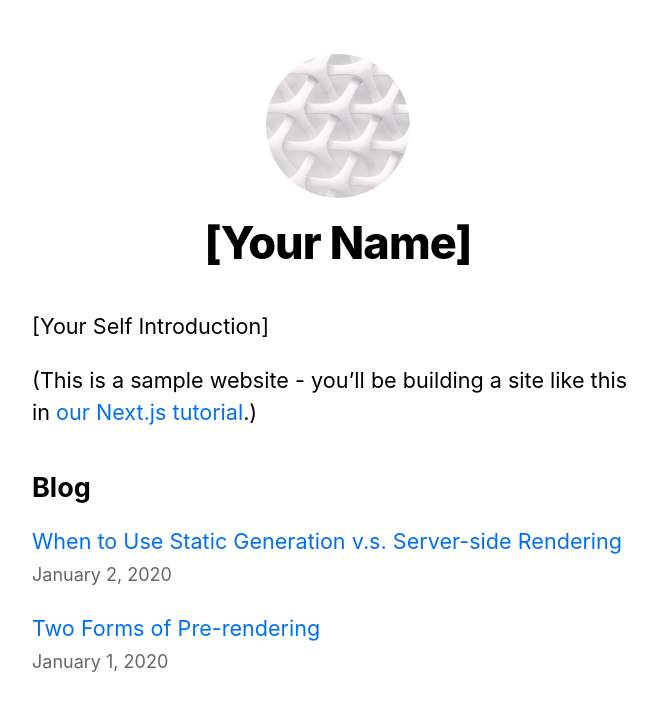
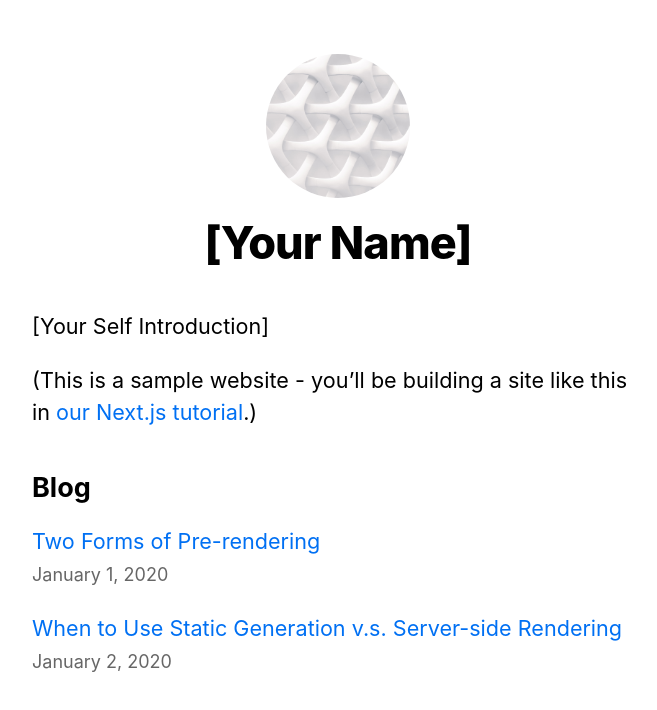
Before and after one commit to zaki-yama/reading-list, a Next.js app: page / in a window 1280 px wide. Shown: the top 710 px of the page, without its empty margins (302-959 px from the left). Built offline with nearby package versions, Linux system fonts and the light colour scheme.

Commit message:
feat: use mdx instead of remark

```diff
--- a/global.d.ts
+++ /dev/null
@@ -1,4 +0,0 @@
-declare module 'remark-html' {
-  const html: any
-  export default html
-}
--- a/lib/posts.ts
+++ /dev/null
@@ -1,69 +0,0 @@
-import fs from 'fs'
-import path from 'path'
-import matter from 'gray-matter'
-import remark from 'remark'
-import html from 'remark-html'
-
-const postsDirectory = path.join(process.cwd(), 'posts')
-
-export function getSortedPostsData() {
-  // Get file names under /posts
-  const fileNames = fs.readdirSync(postsDirectory)
-  const allPostsData = fileNames.map(fileName => {
-    // Remove ".md" from file name to get id
-    const id = fileName.replace(/\.md$/, '')
-
-    // Read markdown file as string
-    const fullPath = path.join(postsDirectory, fileName)
-    const fileContents = fs.readFileSync(fullPath, 'utf8')
-
-    // Use gray-matter to parse the post metadata section
-    const matterResult = matter(fileContents)
-
-    // Combine the data with the id
-    return {
-      id,
-      ...(matterResult.data as { date: string; title: string })
-    }
-  })
-  // Sort posts by date
-  return allPostsData.sort((a, b) => {
-    if (a.date < b.date) {
-      return 1
-    } else {
-      return -1
-    }
-  })
-}
-
-export function getAllPostIds() {
-  const fileNames = fs.readdirSync(postsDirectory)
-  return fileNames.map(fileName => {
-    return {
-      params: {
-        id: fileName.replace(/\.md$/, '')
-      }
-    }
-  })
-}
-
-export async function getPostData(id: string) {
-  const fullPath = path.join(postsDirectory, `${id}.md`)
-  const fileContents = fs.readFileSync(fullPath, 'utf8')
-
-  // Use gray-matter to parse the post metadata section
-  const matterResult = matter(fileContents)
-
-  // Use remark to convert markdown into HTML string
-  const processedContent = await remark()
-    .use(html)
-    .process(matterResult.content)
-  const contentHtml = processedContent.toString()
-
-  // Combine the data with the id and contentHtml
-  return {
-    id,
-    contentHtml,
-    ...(matterResult.data as { date: string; title: string })
-  }
-}
--- a/package.json
+++ b/package.json
@@ -11,10 +11,10 @@
     "date-fns": "^2.11.1",
     "gray-matter": "^4.0.2",
     "next": "^10.0.0",
+    "next-mdx-remote": "^1.0.0",
+    "next-remote-watch": "^0.2.0",
     "react": "16.13.1",
-    "react-dom": "16.13.1",
-    "remark": "^12.0.0",
-    "remark-html": "^12.0.0"
+    "react-dom": "16.13.1"
   },
   "devDependencies": {
     "@types/node": "^13.11.0",
--- a/pages/api/hello.ts
+++ /dev/null
@@ -1,5 +0,0 @@
-import { NextApiRequest, NextApiResponse } from 'next'
-
-export default (_: NextApiRequest, res: NextApiResponse) => {
-  res.status(200).json({ text: 'Hello' })
-}
--- a/pages/index.tsx
+++ b/pages/index.tsx
@@ -1,18 +1,21 @@
+import fs from 'fs';
+import path from 'path';
+import matter from 'gray-matter'
 import Head from 'next/head'
 import Layout, { siteTitle } from '../components/layout'
 import utilStyles from '../styles/utils.module.css'
-import { getSortedPostsData } from '../lib/posts'
 import Link from 'next/link'
 import Date from '../components/date'
 import { GetStaticProps } from 'next'
+import { postFilePaths, POSTS_PATH } from '../utils/mdxUtils';
 
 export default function Home({
-  allPostsData
+  posts
 }: {
-  allPostsData: {
-    date: string
-    title: string
-    id: string
+  posts: {
+    content: string
+    data: any
+    filePath: string
   }[]
 }) {
   return (
@@ -30,14 +33,16 @@ export default function Home({
       <section className={`${utilStyles.headingMd} ${utilStyles.padding1px}`}>
         <h2 className={utilStyles.headingLg}>Blog</h2>
         <ul className={utilStyles.list}>
-          {allPostsData.map(({ id, date, title }) => (
-            <li className={utilStyles.listItem} key={id}>
-              <Link href={`/posts/${id}`}>
-                <a>{title}</a>
+          {posts.map(post => (
+            <li className={utilStyles.listItem} key={post.filePath}>
+              <Link
+                            as={`/posts/${post.filePath.replace(/\.mdx?$/, '')}`}
+              href={`/posts/[slug]`}>
+                <a>{post.data.title}</a>
               </Link>
               <br />
               <small className={utilStyles.lightText}>
-                <Date dateString={date} />
+                <Date dateString={post.data.date} />
               </small>
             </li>
           ))}
@@ -48,10 +53,20 @@ export default function Home({
 }
 
 export const getStaticProps: GetStaticProps = async () => {
-  const allPostsData = getSortedPostsData()
+  const posts = postFilePaths.map(filePath => {
+    const source = fs.readFileSync(path.join(POSTS_PATH, filePath))
+    const { content, data } = matter(source);
+
+    return {
+      content,
+      data,
+      filePath,
+    }
+  });
+
   return {
     props: {
-      allPostsData
+      posts
     }
   }
 }
--- /dev/null
+++ b/utils/mdxUtils.ts
@@ -0,0 +1,11 @@
+import fs from 'fs'
+import path from 'path'
+
+// POSTS_PATH is useful when you want to get the path to a specific file
+export const POSTS_PATH = path.join(process.cwd(), 'posts')
+
+// postFilePaths is the list of all mdx files inside the POSTS_PATH directory
+export const postFilePaths = fs
+  .readdirSync(POSTS_PATH)
+  // Only include md(x) files
+  .filter((path) => /\.mdx?$/.test(path))
```
Also changed, not shown: pages/posts/[id].tsx (deleted, +0 -48 lines), pages/posts/[slug].tsx (added, +79 -0 lines), posts/pre-rendering.mdx (renamed from posts/pre-rendering.md), posts/ssg-ssr.mdx (renamed from posts/ssg-ssr.md), 1 other file (tests, documents, lock files or other folders).
